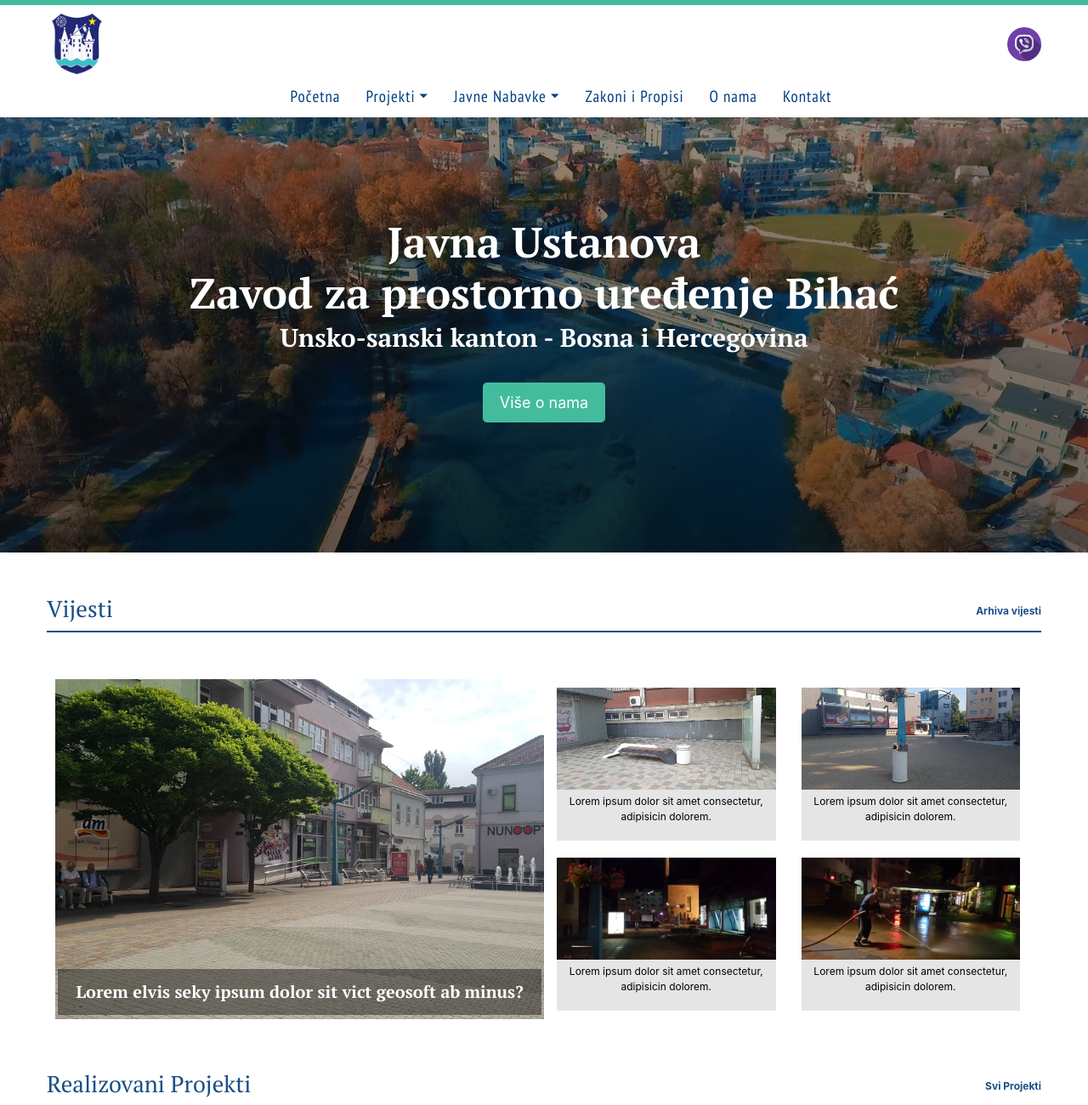
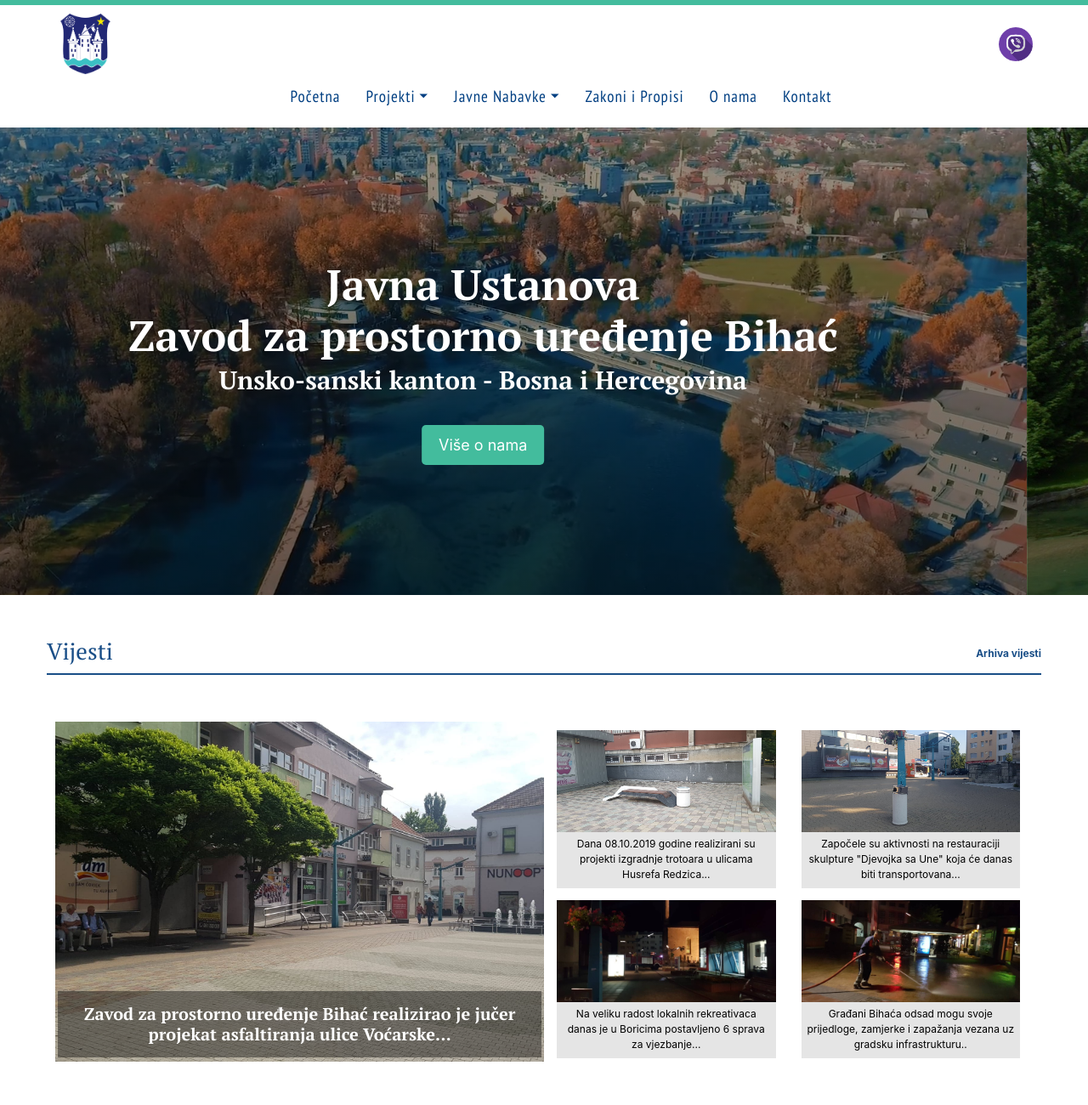
Before and after one commit to njonji/zzu, a website built with webpack: page dist/index.html in a window 1280 px wide. Shown: the top 1300 px of the page at 85% size. Built offline with nearby package versions, Linux system fonts and the light colour scheme.

Commit message:
landing page redone

```diff
--- a/src/index.js
+++ b/src/index.js
@@ -1,6 +1,7 @@
 import "jquery"
 import "popper.js"
 import "./main.scss"
+
 
 
 
--- a/src/scss/base.scss
+++ b/src/scss/base.scss
@@ -5,9 +5,10 @@
     padding: 0;
     box-sizing: inherit;
 }
+
 html {
     font-size: 62.5%; //1 rem = 10px; 10px/16px = 62.5%
-
+    overflow-x: hidden;
 }
 body {
     box-sizing: border-box;
@@ -18,6 +19,7 @@ body {
     line-height: 1.6;
     color: #0000;
     overflow-x: hidden;
+
 
 }
 
--- a/src/scss/javne.scss
+++ b/src/scss/javne.scss
@@ -18,6 +18,12 @@
         width: 25rem;
         height: auto;
 
+        @media screen and (max-width: 500px) {
+
+           width: 15rem;
+
+        }
+
     }
 
     &__text {
--- a/src/scss/landing.scss
+++ b/src/scss/landing.scss
@@ -1,13 +1,27 @@
+#landing {
+    margin-top: 15rem;
+}
+
+
 .landing {
-    background:linear-gradient(rgba(0,0,0,.4), rgba(0,0,0,.6)), url("/assets/images/landing3.jpg")center/cover fixed no-repeat;
+
     width: 100%;
     height: 550px;
-    margin-top: 10rem;
     display: flex;
     flex-direction: column;
     align-items: center;
     justify-content: center;
     text-align: center;
+
+    &--1 {
+        background:linear-gradient(rgba(0,0,0,.4), rgba(0,0,0,.6)), url("/assets/images/landing3.jpg")center/cover fixed no-repeat;
+    }
+    &--2 {
+        background:linear-gradient(rgba(0,0,0,.4), rgba(0,0,0,.6)), url("/assets/images/bihac2.jpg")center/cover fixed no-repeat;
+    }
+    &--3 {
+        background:linear-gradient(rgba(0,0,0,.4), rgba(0,0,0,.6)), url("/assets/images/bihac3.jpg")center/cover fixed no-repeat;
+    }
 }
 
 .landing__h1 {
--- a/src/scss/nav.scss
+++ b/src/scss/nav.scss
@@ -17,7 +17,7 @@ header {
 }
 
 .action-bar {
-    width: 100%;
+
     max-width: 117rem;
     margin: 0 auto;
     padding-top: 1rem;
@@ -29,6 +29,7 @@ header {
 .viber {
    width: 4rem;
    height: auto;
+   margin: 0 1rem;
 }
 
 .menu-icons {
@@ -57,6 +58,7 @@ nav {
 .logo {
    width: 7rem;
    height: auto;
+   margin: 0 1rem;
 }
 
 .logo i {
--- a/src/scss/vijesti.scss
+++ b/src/scss/vijesti.scss
@@ -75,7 +75,7 @@
           color: #000;
           padding: .5rem;
           font-size: 1.2rem;
-          height: 6rem;
+          height: 6.6rem;
 
 
           text-align: center;
```
Also changed, not shown: dist/assets/bootstrap.min.js (added), dist/assets/images/bihac2.jpg (added), dist/assets/images/bihac3.jpg (added), dist/assets/images/landing.jpg (deleted), dist/assets/images/landing2.jpg (deleted), dist/assets/jquery-3.4.1.min.js (added), dist/assets/main.css, dist/index.html.
